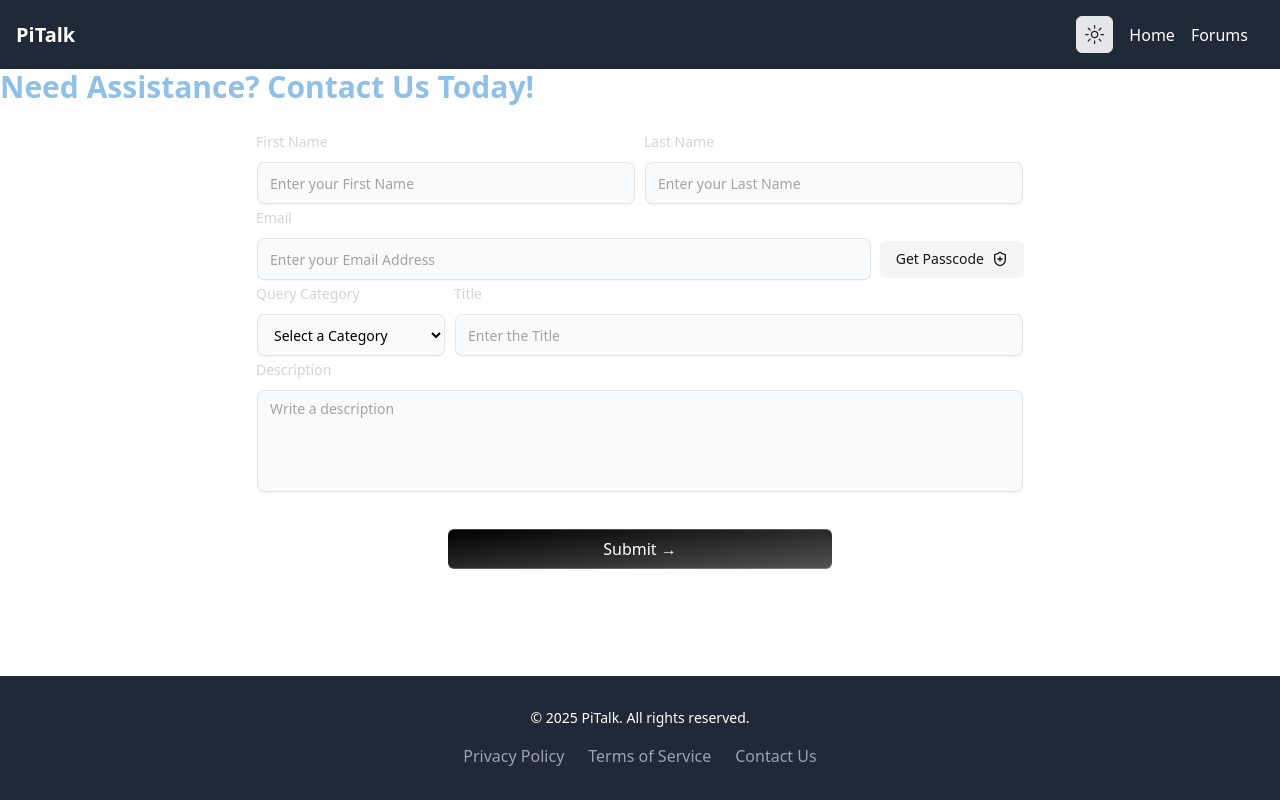
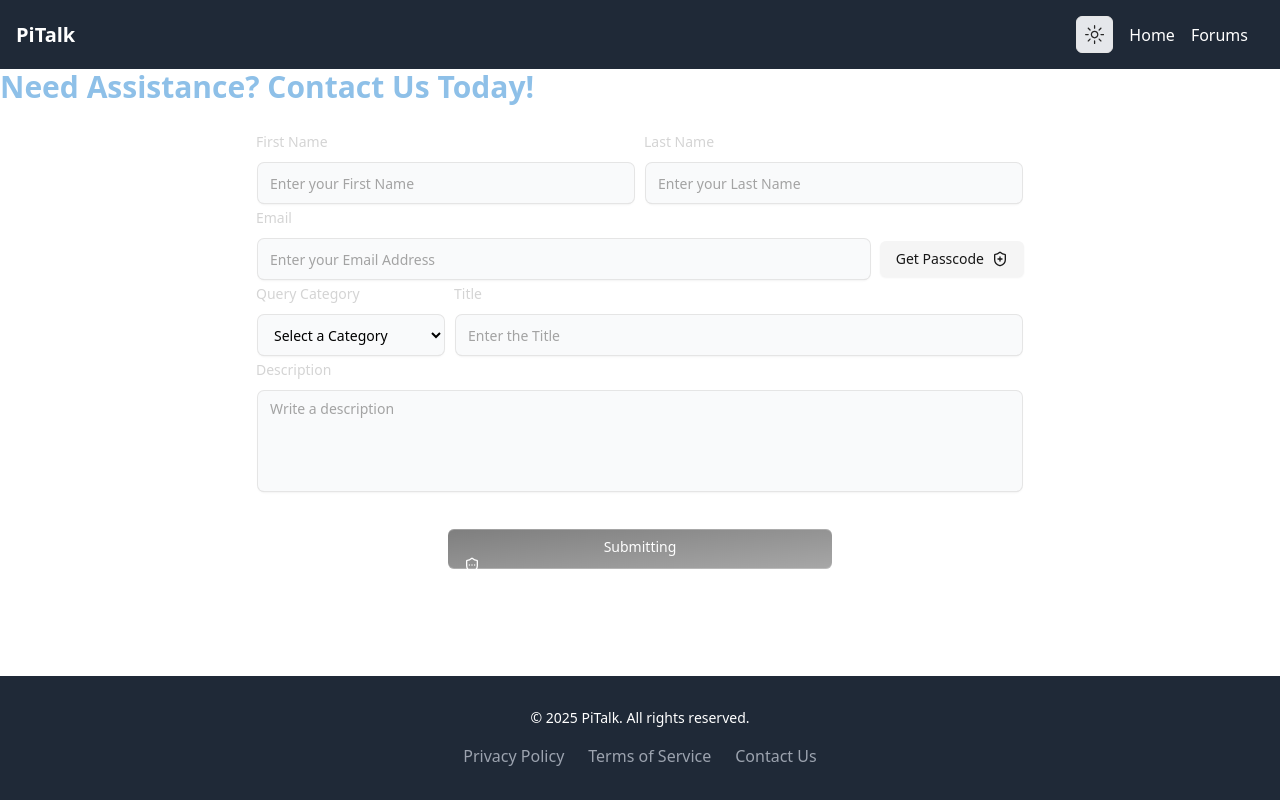
Before and after one commit to adityakashyap5047/PiTalk, a Next.js app: page /contact-us in a window 1280 px wide. Built offline with nearby package versions, Linux system fonts and the light colour scheme.

Commit message:
integrate the animation in button

```diff
--- a/app/contact-us/ContactUs.js
+++ b/app/contact-us/ContactUs.js
@@ -437,6 +437,7 @@ const SignupFormDemo = () => {
                     <Input
                       placeholder="Enter the Title"
                       {...field}
+                      disabled={isSubmitting}
                       onChange={(e) => {
                         field.onChange(e);
                       }}
@@ -469,15 +470,14 @@ const SignupFormDemo = () => {
               </FormItem>
             )}
           />
-          <button
+          <Button
             className="mt-4 md:mt-9 w-1/2 mx-auto bg-gradient-to-br relative group/btn from-black dark:from-zinc-900 dark:to-zinc-900 to-neutral-600 block dark:bg-zinc-800 text-white rounded-md h-10 font-medium shadow-[0px_1px_0px_0px_#ffffff40_inset,0px_-1px_0px_0px_#ffffff40_inset] dark:shadow-[0px_1px_0px_0px_var(--zinc-800)_inset,0px_-1px_0px_0px_var(--zinc-800)_inset]"
             type="submit"
             disabled={!isSentPasscode || !isVerifiedPasscode || isSubmitting }
             onClick={handleSubmit}
           >
-            Submit &rarr;
-            <BottomGradient />
-          </button>
+            {!isSubmitting ? <span className="animate-bounce"> Submitting {svg_verifying} </span> : <span>Submit &rarr; <BottomGradient /></span> }
+          </Button>
           {isSubmitError && (
             <p className="text-sm text-red-600">
               Please fill all the above field.
```
